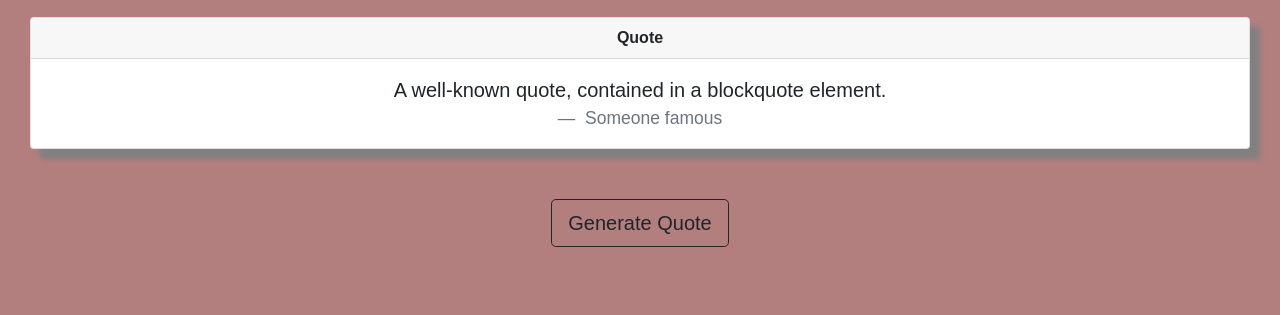
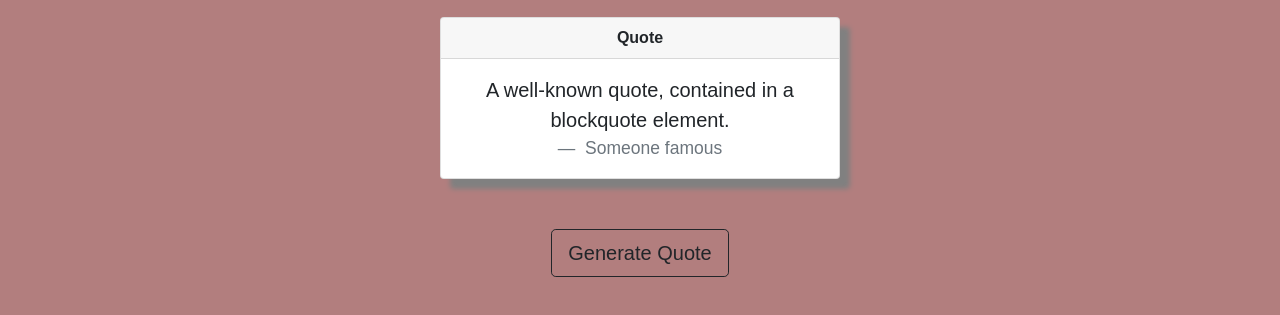
Before and after one commit to iambhavik11/Random-Quote-Generator, a website built with Parcel: page index.html in a window 1280 px wide. Shown: the part 401-716 px from the top of the page. Built offline with nearby package versions, Linux system fonts and the light colour scheme.

Commit message:
max width

```diff
--- a/src/styles.css
+++ b/src/styles.css
@@ -17,7 +17,7 @@ h2 {
   display: flex;
   align-content: center;
   box-shadow: 10px 10px 5px grey;
-  min-width: 200px;
+  max-width: 400px;
 }
 .btn {
   text-align: center;
```
